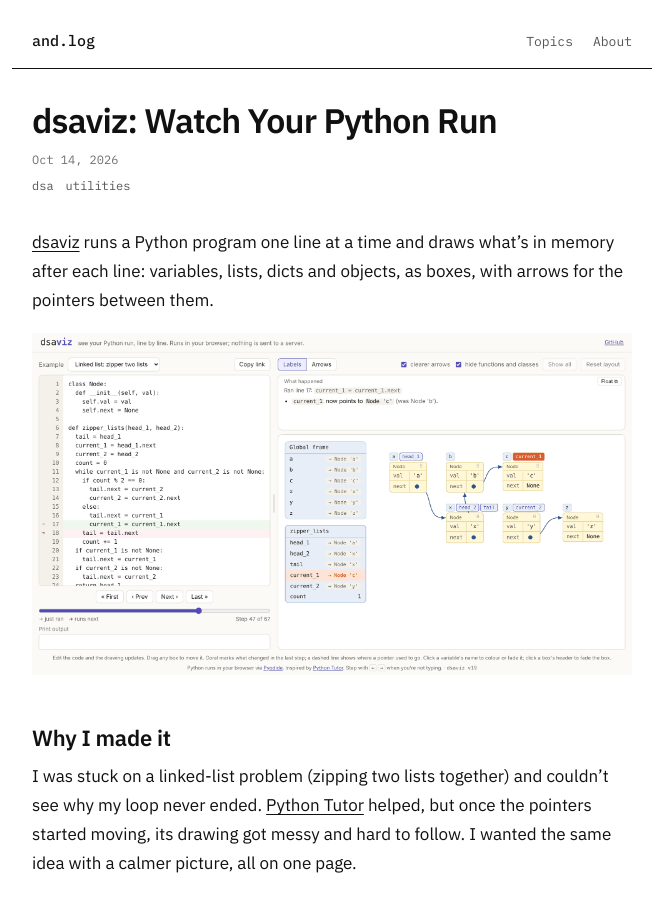
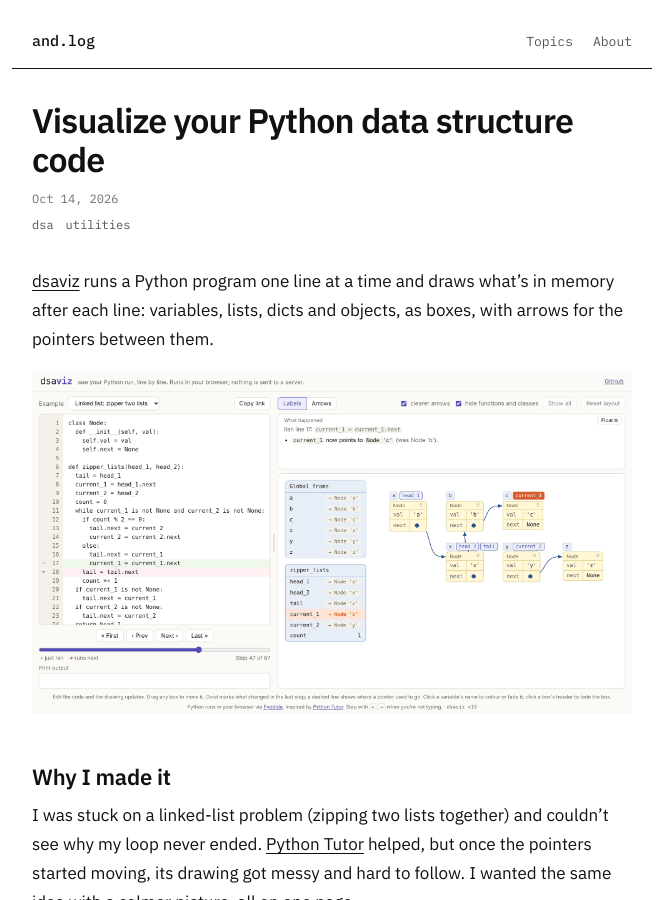
Before and after one commit to and/and.github.io, a Jekyll site: the page built from _posts/2026-10-14-dsaviz.md, in a window 1280 px wide and 900 px high. Shown: the whole window, without its empty margins (308-971 px from the left). Built offline with Jekyll 4.4.1, drawn with Linux system fonts in a browser that asks for light colours.

Commit message:
Rename the dsaviz post to "Visualize your Python data structure code"
Co-Authored-By: Claude Opus 5.5 <noreply@anthropic.com>

```diff
--- a/_posts/2026-10-14-dsaviz.md
+++ b/_posts/2026-10-14-dsaviz.md
@@ -1,6 +1,6 @@
 ---
 layout: post
-title: "dsaviz: Watch Your Python Run"
+title: "Visualize your Python data structure code"
 date: 2026-10-14 20:30:00 +0530
 categories: [dsa, utilities]
 permalink: /dsa/dsaviz/
```
